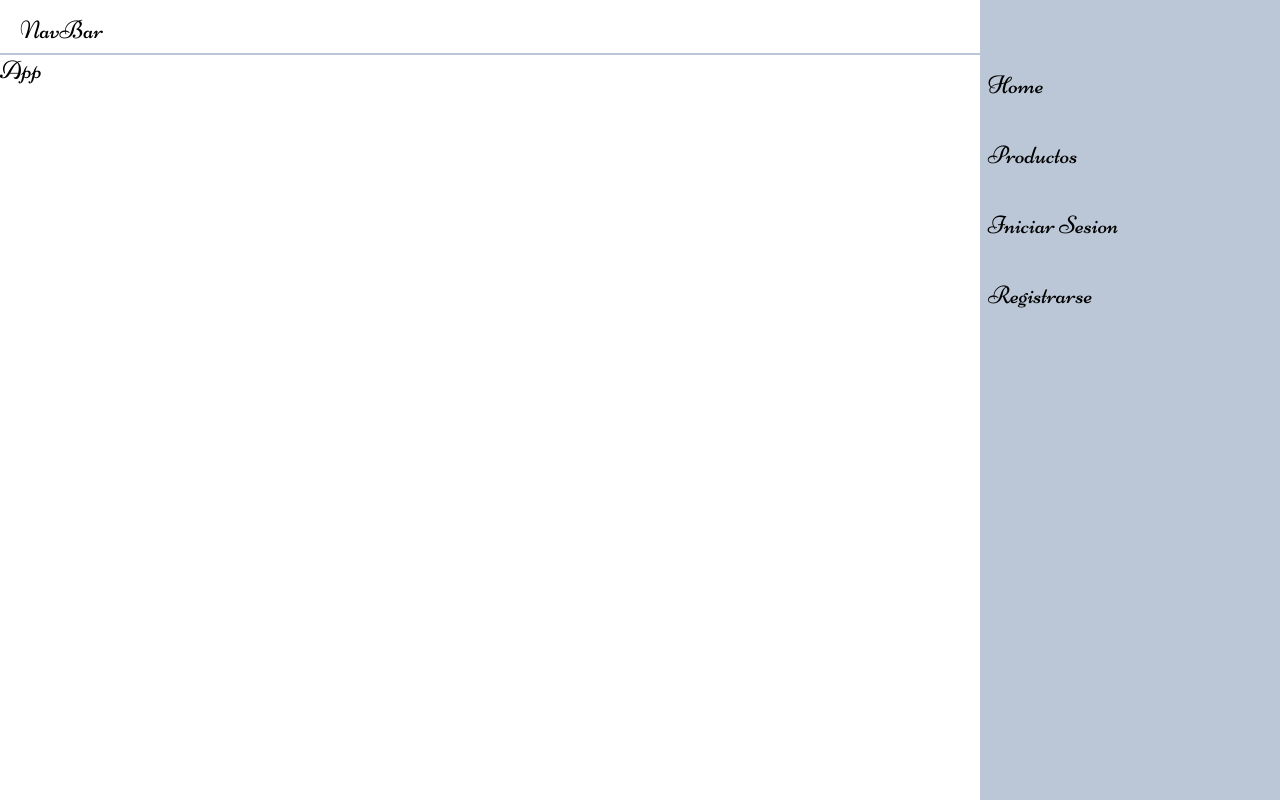
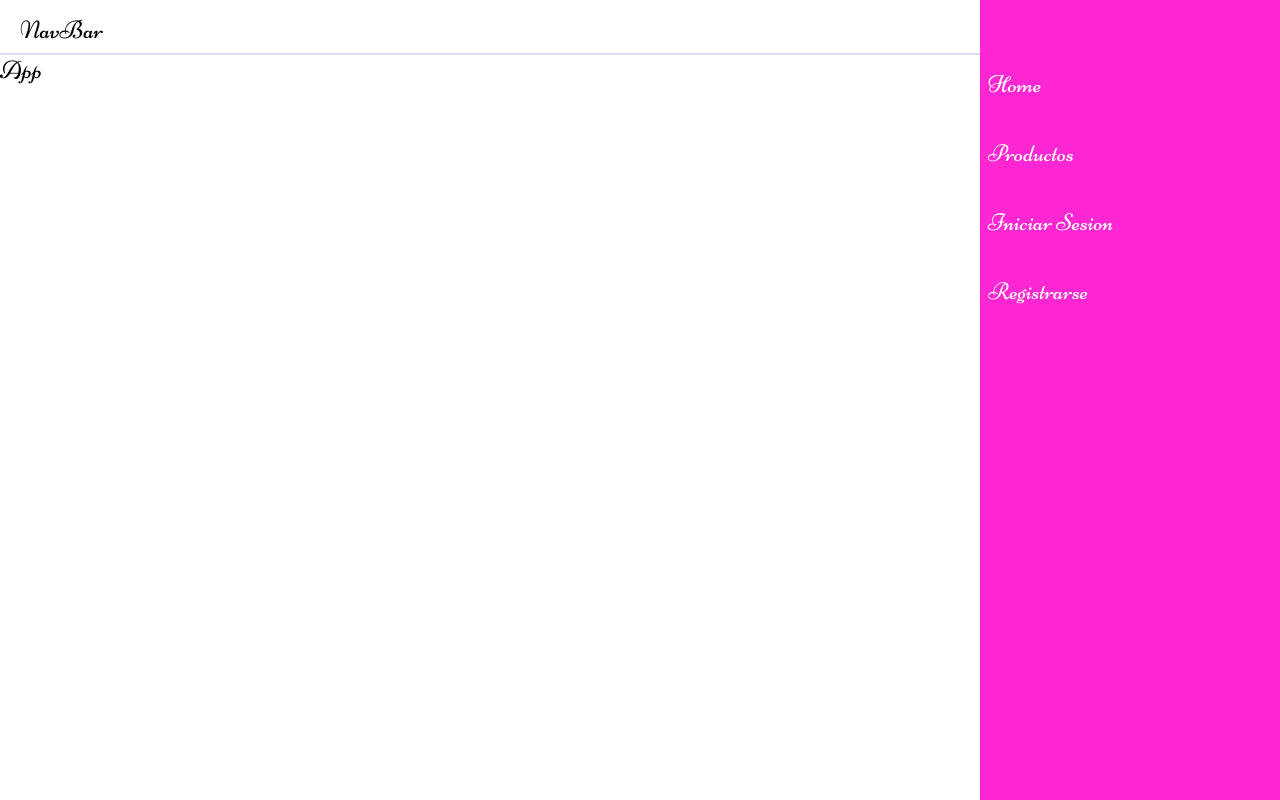
Before and after one commit to crisj1985/WebReact, a React (Create React App) app: page / in a window 1280 px wide. Built offline with nearby package versions, Linux system fonts and the light colour scheme.

Commit message:
paleta de colores

```diff
--- a/src/Components/Nav/NavBar.jsx
+++ b/src/Components/Nav/NavBar.jsx
@@ -5,7 +5,7 @@ import RigthNav from './RigthNav';
 const Nav = styled.nav`
   width: 100%;
   height: 55px;
-  border-bottom: 2px solid #BBC7D6;
+  border-bottom: 2px solid #d9dbf9;
   padding: 0 20px;
   display: flex;
   justify-content: space-between;
@@ -13,8 +13,6 @@ const Nav = styled.nav`
   .logo {
     padding: 15px 0;
   }
-
-
 `;
 
 const NavBar = () => {
--- a/src/Components/Nav/RigthNav.jsx
+++ b/src/Components/Nav/RigthNav.jsx
@@ -5,16 +5,19 @@ const Ul = styled.ul`
   list-style: none;
   display: flex;
   flex-flow: column nowrap;
-  background-color:#BBC7D6;
+  background-color: #fc27d2;
   position: fixed;
-  top:0;
-  right:0;
-  height:100vh;
-  width:300px;
-  padding-top:2rem;
+  top: 0;
+  right: 0;
+  height: 100vh;
+  width: 300px;
+  padding-top: 2rem;
 
-   li {
+  li {
     padding: 20px 8px;
+    color: white;
+    font-family: "Niconne";
+    font-size: 24px;
   }
 `;
 
```
